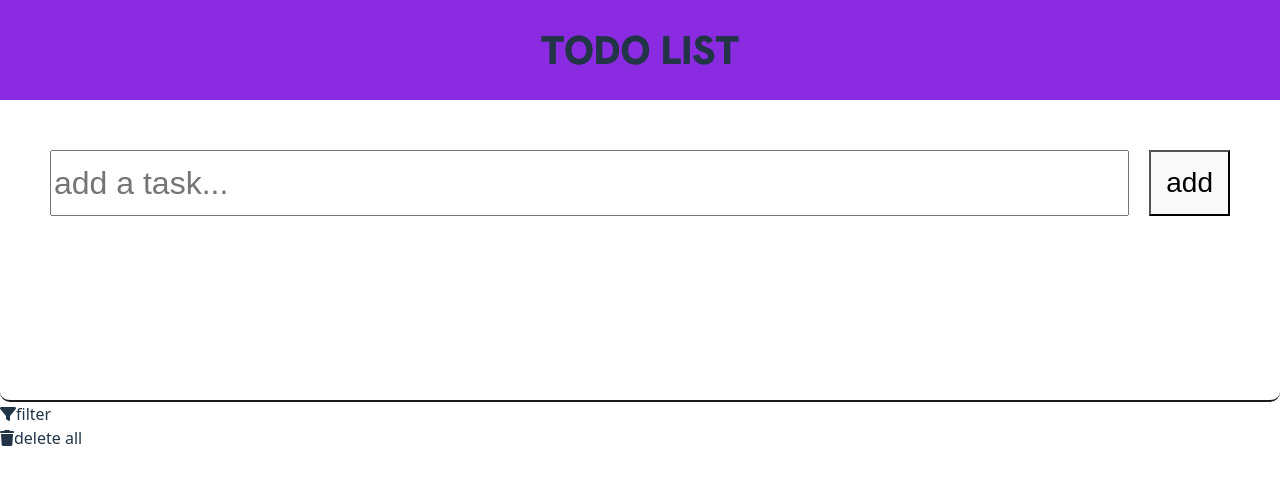
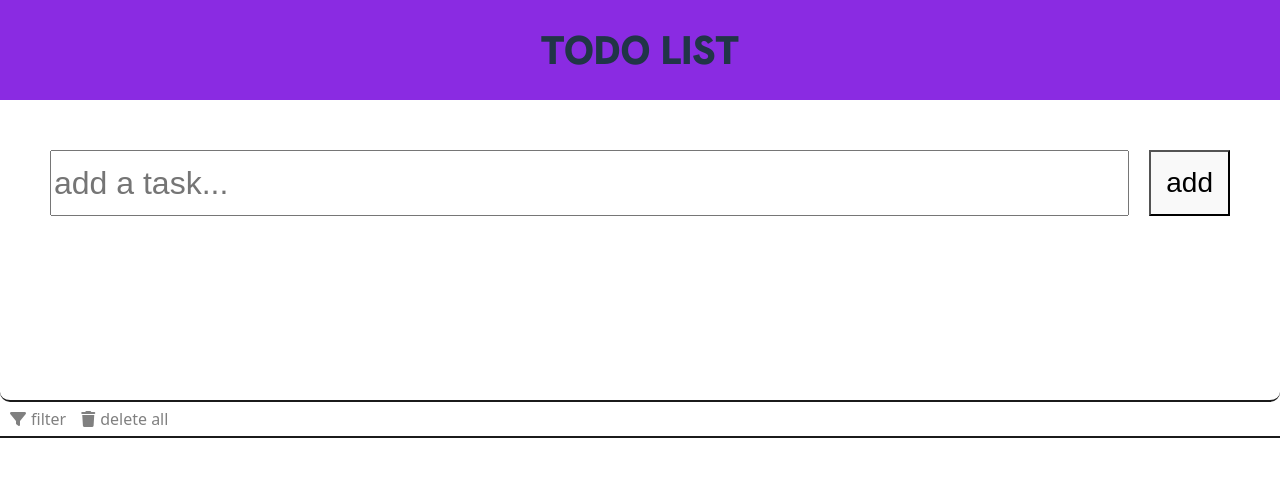
Before and after one commit to chaliyYehor/todo-list, a React (Vite) app: page / in a window 1280 px wide. Shown: the top 484 px of the page. Built offline with nearby package versions, Linux system fonts and the light colour scheme.

Commit message:
add styles for the tools section

```diff
--- a/src/components/main/Main.css
+++ b/src/components/main/Main.css
@@ -0,0 +1,30 @@
+.tools {
+	width: 100%;
+
+	display: flex;
+
+	gap: 15px;
+
+	border-bottom: 2px solid rgb(27, 27, 27);
+
+	padding-block: 5px;
+}
+
+.tool-item {
+	display: flex;
+	align-items: center;
+	gap: 5px;
+
+	color: gray;
+
+	transition: 0.2s;
+	cursor: pointer;
+
+	&:hover {
+		color: white;
+	}
+}
+
+.filter {
+	margin-left: 10px;
+}
```
